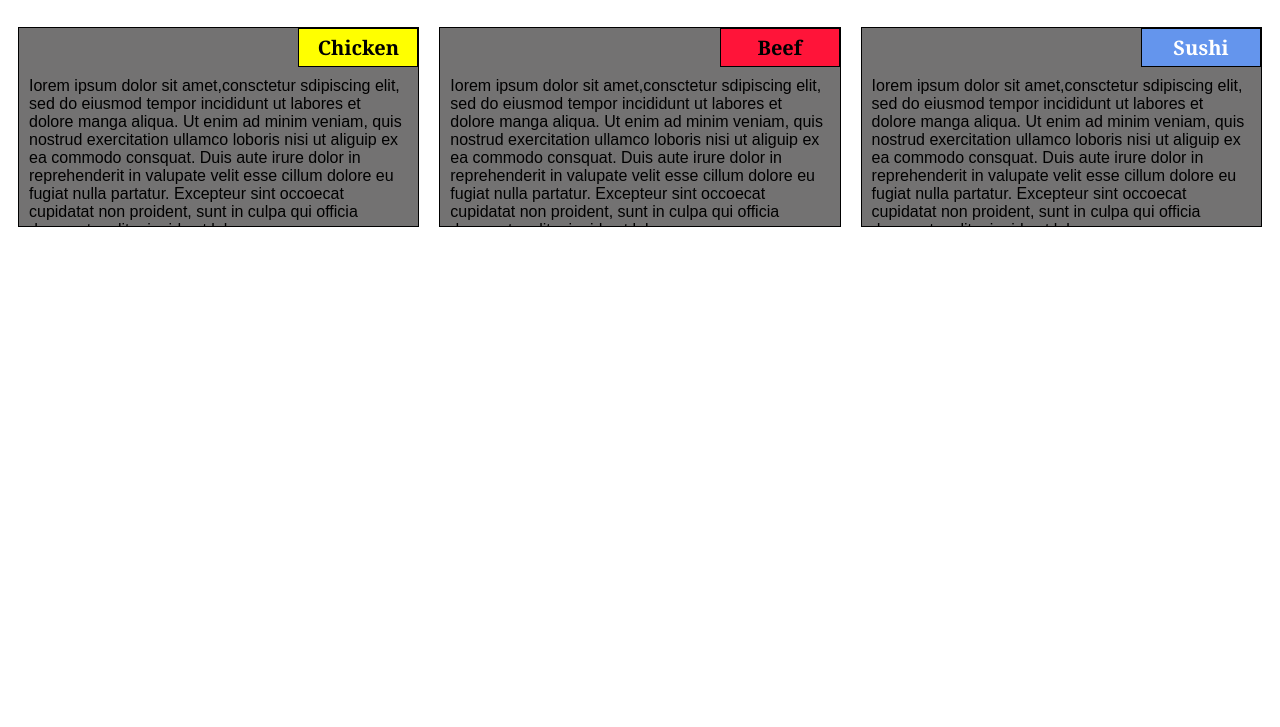
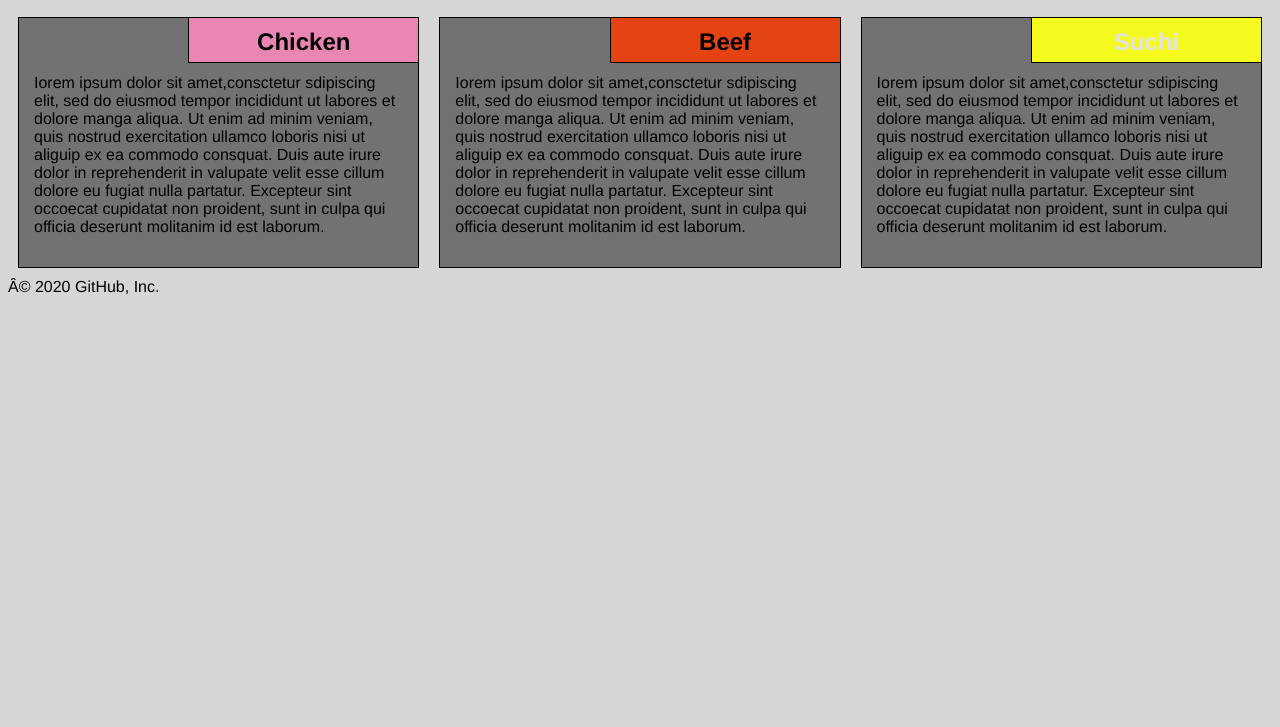
Before and after one commit to foued19/module2-solution, a plain HTML site: page index.html in a window 1280 px wide. Shown: the part 73-800 px from the top of the page. Drawn offline with Linux system fonts and the light colour scheme.

Commit message:
second commit final.

```diff
--- a/css/styles_module_two.css
+++ b/css/styles_module_two.css
@@ -1,219 +1,226 @@
-/* Base Styles */
-
 * {
   box-sizing: border-box;
+  font-family: Helvetica;
 }
 
-h1 {
-  color: #000000;
+body{
+  background-color: #d6d6d6;
+}
+
+h1{
   text-align: center;
+  color: black;
+}
+
+section{
+  border: 1px solid black;
+  background-color: #737272;
+  margin: 10px;
+}
+
+section>h2{
+  float: right;
+  border-bottom: 1px solid black;
+  border-left: 1px solid black;
+  margin: 0;
+  width: 230px;
+  text-align: center;
+  font-style: Times;
+  font-size: 24px;
+  font-weight: bold;
+  height: 45px;
+  padding-top: 10px;
+}
+
+section.HTML>h2{
+  background-color: #EA86B4;
+}
+
+section.CSS>h2{
+  background-color: #E34411;
+}
+
+section.Javascript>h2{
+  color: #e2e2e2;
+  background-color: #F4FA1E;
+}
+
+section>p{
+  padding: 40px 15px 15px 15px;
+}
+
+.row{
+  width: 100%;
 }
 
 
-p {
-  padding: 10px;
-  margin: 0;
-}
-
-.container {
-  border: none;
-  margin-left: auto;
-  margin-right: auto;
-  margin-top: 10px;
-  margin-bottom: 10px;
-  padding: 10px;
-}
-
-section {
-  border: 1px solid black;
-  background-color: #737272;
-  width: 100%;
-  height: 200px;
-  font-family: arial;
-  color: black;
-  position: relative;
-  overflow: auto;
-}
-
-#p1 {
-  border: 1px solid black;
-  text-align: center;
-  width: 30%;
-  margin-left: 70%;
-  font-family: Georgia,sans-serif;
-  font-weight: bold;
-  font-size: 125%;
-  margin-bottom: 0;
-  margin-top: 0;
-  padding: 5px;
-  background-color: #FFFF00;
-}
-
-#p2 {
-  border: 1px solid black;
-  text-align: center;
-  width: 30%;
-  margin-left: 70%;
-  font-family: Georgia,sans-serif;
-  font-weight: bold;
-  font-size: 125%;
-  margin-bottom: 0;
-  margin-top: 0;
-  padding: 5px;
-  background-color: #FF1439;
-}
-
-#p3 {
-  border: 1px solid black;
-  text-align: center;
-  width: 30%;
-  margin-left: 70%;
-  font-family: Georgia,sans-serif;
-  font-weight: bold;
-  font-size: 125%;
-  margin-bottom: 0;
-  margin-top: 0;
-  background-color: #6495ED;
-  color: white;
-  padding: 5px;
-}
-
-.row {
-  width: 100%;
-}
-
 /* Desktop view */
 
-@media (min-width: 992px) {
+@media (min-width: 992px){
   .col-lg-1, .col-lg-2, .col-lg-3, .col-lg-4, .col-lg-5, .col-lg-6, .col-lg-7, .col-lg-8, .col-lg-9, .col-lg-10, .col-lg-11, .col-lg-12 {
   float: left;
   }
 
-  .col-lg-1 {
+  .col-lg-1{
   width: 8.33%;
   }
-  .col-lg-2 {
-    width: 16.66%;
+
+  .col-lg-2{
+  width: 16.16%;
   }
-  .col-lg-3 {
+
+  .col-lg-3{
   width: 25%;
   }
-  .col-lg-4 {
+
+  .col-lg-4{
   width: 33.33%;
   }
-  .col-lg-5 {
+
+  .col-lg-5{
   width: 41.66%;
   }
-  .col-lg-6 {
+
+  .col-lg-6{
   width: 50%;
   }
-  .col-lg-7 {
+
+  .col-lg-7{
   width: 58.33%;
   }
-  .col-lg-8 {
+
+  .col-lg-8{
   width: 66.66%;
   }
-  .col-lg-9 {
+
+  .col-lg-9{
   width: 74.99%;
   }
-  .col-lg-10 {
+
+  .col-lg-10{
   width: 83.33%;
   }
-  .col-lg-11 {
+
+  .col-lg-11{
   width: 91.66%;
   }
-  .col-lg-12 {
+
+  .col-lg-12{
   width: 100%;
   }
-
 }
 
-/* Tablet view */
 
-@media (min-width: 768px) and (max-width: 991px) {
+/* Table view */
+
+@media (min-width: 768px) and (max-width: 991px){
   .col-md-1, .col-md-2, .col-md-3, .col-md-4, .col-md-5, .col-md-6, .col-md-7, .col-md-8, .col-md-9, .col-md-10, .col-md-11, .col-md-12 {
   float: left;
   }
 
-  .col-md-1 {
+  .col-md-1{
   width: 8.33%;
   }
-  .col-md-2 {
-    width: 16.66%;
+
+  .col-md-2{
+  width: 16.16%;
   }
-  .col-md-3 {
+
+  .col-md-3{
   width: 25%;
   }
-  .col-md-4 {
+
+  .col-md-4{
   width: 33.33%;
   }
-  .col-md-5 {
+
+  .col-md-5{
   width: 41.66%;
   }
-  .col-md-6 {
+
+  .col-md-6{
   width: 50%;
   }
-  .col-md-7 {
+
+  .col-md-7{
   width: 58.33%;
   }
-  .col-md-8 {
+
+  .col-md-8{
   width: 66.66%;
   }
-  .col-md-9 {
+
+  .col-md-9{
   width: 74.99%;
   }
-  .col-md-10 {
+
+  .col-md-10{
   width: 83.33%;
   }
-  .col-md-11 {
+
+  .col-md-11{
   width: 91.66%;
   }
-  .col-md-12 {
+
+  .col-md-12{
   width: 100%;
   }
 }
 
+
 /* Mobile view */
 
-@media (max-width: 768px) {
+
+@media (max-width: 767px){
   .col-sm-1, .col-sm-2, .col-sm-3, .col-sm-4, .col-sm-5, .col-sm-6, .col-sm-7, .col-sm-8, .col-sm-9, .col-sm-10, .col-sm-11, .col-sm-12 {
   float: left;
   }
 
-  .col-sm-1 {
+  .col-sm-1{
   width: 8.33%;
   }
-  .col-sm-2 {
-    width: 16.66%;
+
+  .col-sm-2{
+  width: 16.16%;
   }
-  .col-sm-3 {
+
+  .col-sm-3{
   width: 25%;
   }
-  .col-sm-4 {
+
+  .col-sm-4{
   width: 33.33%;
   }
-  .col-sm-5 {
+
+  .col-sm-5{
   width: 41.66%;
   }
-  .col-sm-6 {
+
+  .col-sm-6{
   width: 50%;
   }
-  .col-sm-7 {
+
+  .col-sm-7{
   width: 58.33%;
   }
-  .col-sm-8 {
+
+  .col-sm-8{
   width: 66.66%;
   }
-  .col-sm-9 {
+
+  .col-sm-9{
   width: 74.99%;
   }
-  .col-sm-10 {
+
+  .col-sm-10{
   width: 83.33%;
   }
-  .col-sm-11 {
+
+  .col-sm-11{
   width: 91.66%;
   }
-  .col-sm-12 {
+
+  .col-sm-12{
   width: 100%;
   }
 }
--- a/index.html
+++ b/index.html
@@ -1,40 +1,44 @@
 <!DOCTYPE html>
-<!-- saved from url=(0091)http://faheemzunjani.github.io/Coursera-WebDev-JHU-Assignments/module-2-solution/index.html -->
-<html><head><meta http-equiv="Content-Type" content="text/html; charset=UTF-8">
+<html lang="en">
 
 
-	<meta name="viewport" content="width=device-width, initial-scale=1">
+<head>
+	<meta charset="utf=8">
+	<meta name="veiwport" content="width=device-width, initial-scale=1">
+	<title>Solution for module 2</title>
+	<link rel="stylesheet" href="css/styles_module_two.css">
+</head>
 
-	<link rel="stylesheet" type="text/css" href="css/styles_module_two.css">
-	<title>Assignment Module 2 Solution</title>
-</head>
+
 <body>
-	<h1>Our Menu</h1>
+	<h1>Assignment Module2 Web Development</h1>
 	<div class="row">
-	<div class="container col-lg-4 col-md-6 col-sm-12">
-		<section>
-		<div id="p1">
-			Chicken
-		</div>
+		<div class="col-lg-4 col-md-6 col-sm-12">
+			<section class="HTML">
+				<h2>Chicken</h2>
 				<p>Iorem ipsum dolor sit amet,consctetur sdipiscing elit, sed do eiusmod tempor incididunt ut labores et dolore manga aliqua. Ut enim ad minim veniam, quis nostrud exercitation ullamco loboris nisi ut aliguip ex ea commodo consquat. Duis aute irure dolor in reprehenderit in valupate velit esse cillum dolore eu fugiat nulla partatur. Excepteur sint occoecat cupidatat non proident, sunt in culpa qui officia deserunt molitanim id est laborum.</p>
 			</section>
 		</div>
-	<div class="container col-lg-4 col-md-6 col-sm-12">
-		<section>
-		<div id="p2">
-			Beef
-		</div>
+
+		<div class="col-lg-4 col-md-6 col-sm-12">
+			<section class="CSS">
+				<h2>Beef</h2>
 				<p>Iorem ipsum dolor sit amet,consctetur sdipiscing elit, sed do eiusmod tempor incididunt ut labores et dolore manga aliqua. Ut enim ad minim veniam, quis nostrud exercitation ullamco loboris nisi ut aliguip ex ea commodo consquat. Duis aute irure dolor in reprehenderit in valupate velit esse cillum dolore eu fugiat nulla partatur. Excepteur sint occoecat cupidatat non proident, sunt in culpa qui officia deserunt molitanim id est laborum.</p>
 			</section>
 		</div>
-	<div class="container col-lg-4 col-md-12 col-sm-12">
-		<section>
-		<div id="p3">
-			Sushi
-		</div>
+
+		<div class="col-lg-4 col-md-6 col-sm-12">
+			<section class="Javascript">
+				<h2>Suchi</h2>
 				<p>Iorem ipsum dolor sit amet,consctetur sdipiscing elit, sed do eiusmod tempor incididunt ut labores et dolore manga aliqua. Ut enim ad minim veniam, quis nostrud exercitation ullamco loboris nisi ut aliguip ex ea commodo consquat. Duis aute irure dolor in reprehenderit in valupate velit esse cillum dolore eu fugiat nulla partatur. Excepteur sint occoecat cupidatat non proident, sunt in culpa qui officia deserunt molitanim id est laborum.</p>
 			</section>
 		</div>
 	</div>
+</body>
 
-</body></html>
+</html>
+
+
+
+</body>
+© 2020 GitHub, Inc.
```
Lines whose indentation alone changed are shown as unchanged.
